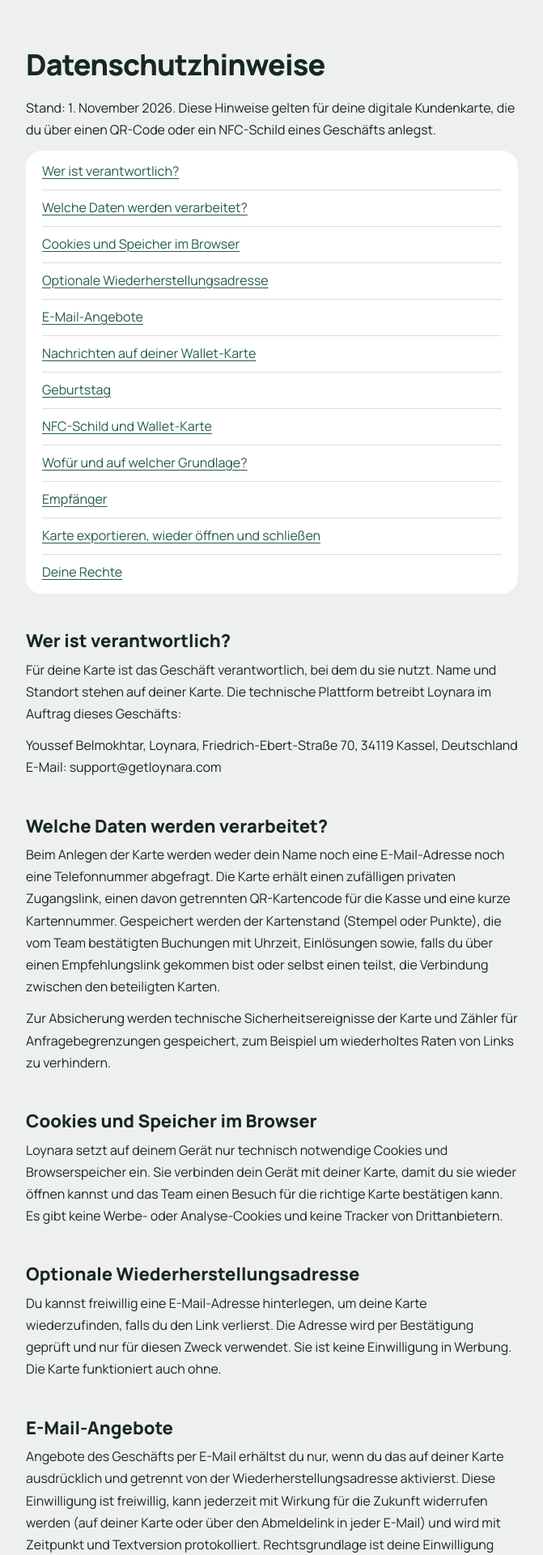
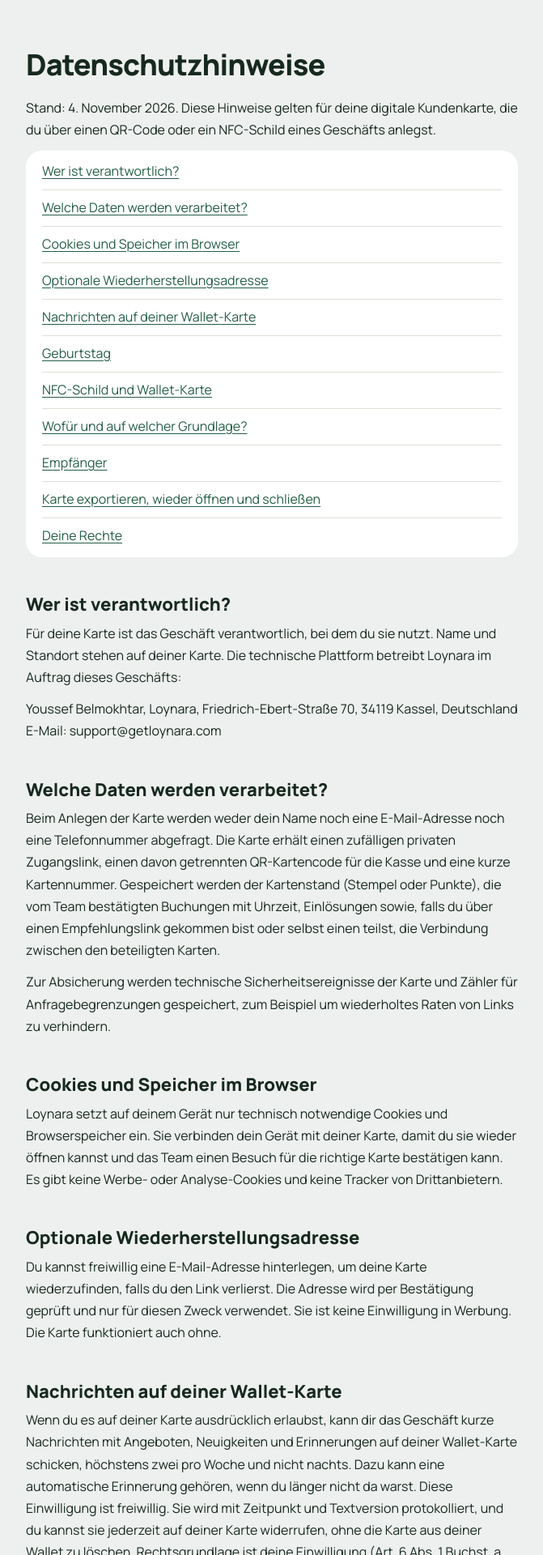
Before and after one commit to belmo-hub/loynara, a Next.js app: page /datenschutz in a window 1280 px wide. Shown: the part 60-1980 px from the top of the page at 81% size, without its empty margins (268-939 px from the left). Built offline with nearby package versions, Linux system fonts and the light colour scheme.

Commit message:
Drop email offers from the privacy notice

```diff
--- a/src/app/datenschutz/page.tsx
+++ b/src/app/datenschutz/page.tsx
@@ -8,7 +8,6 @@ const SECTIONS = [
   { id: "welche-daten-werden-verarbeitet", title: "Welche Daten werden verarbeitet?" },
   { id: "cookies-und-speicher-im-browser", title: "Cookies und Speicher im Browser" },
   { id: "optionale-wiederherstellungsadresse", title: "Optionale Wiederherstellungsadresse" },
-  { id: "e-mail-angebote", title: "E-Mail-Angebote" },
   { id: "nachrichten-auf-deiner-wallet-karte", title: "Nachrichten auf deiner Wallet-Karte" },
   { id: "geburtstag", title: "Geburtstag" },
   { id: "nfc-schild-und-wallet-karte", title: "NFC-Schild und Wallet-Karte" },
@@ -22,7 +21,7 @@ export default function DatenschutzPage() {
   return <AuthShell width="reading">
     <article className={styles.legal}>
     <h1>Datenschutzhinweise</h1>
-    <p>Stand: 1. November 2026. Diese Hinweise gelten für deine digitale Kundenkarte, die du über einen QR-Code oder ein NFC-Schild eines Geschäfts anlegst.</p>
+    <p>Stand: 4. November 2026. Diese Hinweise gelten für deine digitale Kundenkarte, die du über einen QR-Code oder ein NFC-Schild eines Geschäfts anlegst.</p>
     <LegalContents sections={SECTIONS} />
     <h2 id="wer-ist-verantwortlich">Wer ist verantwortlich?</h2>
     <p>Für deine Karte ist das Geschäft verantwortlich, bei dem du sie nutzt. Name und Standort stehen auf deiner Karte. Die technische Plattform betreibt Loynara im Auftrag dieses Geschäfts:</p>
@@ -34,10 +33,8 @@ export default function DatenschutzPage() {
     <p>Loynara setzt auf deinem Gerät nur technisch notwendige Cookies und Browserspeicher ein. Sie verbinden dein Gerät mit deiner Karte, damit du sie wieder öffnen kannst und das Team einen Besuch für die richtige Karte bestätigen kann. Es gibt keine Werbe- oder Analyse-Cookies und keine Tracker von Drittanbietern.</p>
     <h2 id="optionale-wiederherstellungsadresse">Optionale Wiederherstellungsadresse</h2>
     <p>Du kannst freiwillig eine E-Mail-Adresse hinterlegen, um deine Karte wiederzufinden, falls du den Link verlierst. Die Adresse wird per Bestätigung geprüft und nur für diesen Zweck verwendet. Sie ist keine Einwilligung in Werbung. Die Karte funktioniert auch ohne.</p>
-    <h2 id="e-mail-angebote">E-Mail-Angebote</h2>
-    <p>Angebote des Geschäfts per E-Mail erhältst du nur, wenn du das auf deiner Karte ausdrücklich und getrennt von der Wiederherstellungsadresse aktivierst. Diese Einwilligung ist freiwillig, kann jederzeit mit Wirkung für die Zukunft widerrufen werden (auf deiner Karte oder über den Abmeldelink in jeder E-Mail) und wird mit Zeitpunkt und Textversion protokolliert. Rechtsgrundlage ist deine Einwilligung (Art. 6 Abs. 1 Buchst. a DSGVO). Wenn ein Geschäft diese Funktion noch nicht nutzt, werden keine Angebote versendet.</p>
     <h2 id="nachrichten-auf-deiner-wallet-karte">Nachrichten auf deiner Wallet-Karte</h2>
-    <p>Wenn du es auf deiner Karte ausdrücklich erlaubst, kann dir das Geschäft kurze Nachrichten mit Angeboten, Neuigkeiten und Erinnerungen auf deiner Wallet-Karte schicken, höchstens zwei pro Woche und nicht nachts. Dazu kann eine automatische Erinnerung gehören, wenn du länger nicht da warst. Diese Einwilligung ist freiwillig und getrennt von der Einwilligung in E-Mails. Sie wird mit Zeitpunkt und Textversion protokolliert, und du kannst sie jederzeit auf deiner Karte widerrufen, ohne die Karte aus deiner Wallet zu löschen. Rechtsgrundlage ist deine Einwilligung (Art. 6 Abs. 1 Buchst. a DSGVO). Zugestellt werden die Nachrichten bei Apple Wallet über Apple, bei Google Wallet über Google.</p>
+    <p>Wenn du es auf deiner Karte ausdrücklich erlaubst, kann dir das Geschäft kurze Nachrichten mit Angeboten, Neuigkeiten und Erinnerungen auf deiner Wallet-Karte schicken, höchstens zwei pro Woche und nicht nachts. Dazu kann eine automatische Erinnerung gehören, wenn du länger nicht da warst. Diese Einwilligung ist freiwillig. Sie wird mit Zeitpunkt und Textversion protokolliert, und du kannst sie jederzeit auf deiner Karte widerrufen, ohne die Karte aus deiner Wallet zu löschen. Rechtsgrundlage ist deine Einwilligung (Art. 6 Abs. 1 Buchst. a DSGVO). Zugestellt werden die Nachrichten bei Apple Wallet über Apple, bei Google Wallet über Google.</p>
     <p>Läuft auf deiner Punktekarte ein Teil deiner Punkte bald ab, schickt dir das Geschäft vorher einen Hinweis auf deine Karte in Apple Wallet oder Google Wallet. Dafür musst du nichts erlauben; der Hinweis zählt zu den höchstens zwei Nachrichten pro Woche. Rechtsgrundlage ist die Durchführung des Kundenkartenprogramms (Art. 6 Abs. 1 Buchst. b DSGVO).</p>
     <h2 id="geburtstag">Geburtstag</h2>
     <p>Freiwillig kannst du auf deiner Karte Tag und Monat deines Geburtstags hinterlegen, ohne Jahr. Das Geschäft nutzt ihn nur für eine Geburtstagsprämie und, wenn du Nachrichten auf deiner Wallet-Karte erlaubt hast, für eine Erinnerung in deiner Geburtstagswoche. Du kannst ihn jederzeit auf deiner Karte löschen. Rechtsgrundlage ist die Durchführung des Kundenkartenprogramms (Art. 6 Abs. 1 Buchst. b DSGVO).</p>
@@ -46,7 +43,7 @@ export default function DatenschutzPage() {
     <h2 id="wofuer-und-auf-welcher-grundlage">Wofür und auf welcher Grundlage?</h2>
     <p>Wir verarbeiten die Daten, um die Kundenkarte bereitzustellen, Besuche und Prämien nachvollziehbar zu verbuchen, Missbrauch zu verhindern und die Plattform sicher zu betreiben. Rechtsgrundlage ist die Durchführung des Kundenkartenprogramms, an dem du teilnimmst (Art. 6 Abs. 1 Buchst. b DSGVO), und das berechtigte Interesse an Sicherheit und Missbrauchsschutz (Art. 6 Abs. 1 Buchst. f DSGVO).</p>
     <h2 id="empfaenger">Empfänger</h2>
-    <p>Das Geschäft sieht den Stand und den Verlauf deiner Karte, aber keinen Namen. Als Dienstleister setzen wir ein: Railway (Hosting der Anwendung und Datenbank), Cloudflare (Auslieferung und Schutz der Verbindung), bei Google-Wallet-Karten Google und, falls E-Mail-Funktionen genutzt werden, Mailgun (E-Mail-Versand). Bei Apple-Wallet-Karten erhält Apple für Aktualisierungen den Push-Token deines Geräts, aber keine Karteninhalte. Eine Verarbeitung außerhalb der Europäischen Union kann bei diesen Anbietern nicht ausgeschlossen werden.</p>
+    <p>Das Geschäft sieht den Stand und den Verlauf deiner Karte, aber keinen Namen. Als Dienstleister setzen wir ein: Railway (Hosting der Anwendung und Datenbank), Cloudflare (Auslieferung und Schutz der Verbindung), bei Google-Wallet-Karten Google und, wenn du eine Wiederherstellungsadresse hinterlegst, Mailgun (Versand der Bestätigungs- und Wiederherstellungs-E-Mails). Bei Apple-Wallet-Karten erhält Apple für Aktualisierungen den Push-Token deines Geräts, aber keine Karteninhalte. Eine Verarbeitung außerhalb der Europäischen Union kann bei diesen Anbietern nicht ausgeschlossen werden.</p>
     <h2 id="karte-exportieren-wieder-oeffnen-und-schliessen">Karte exportieren, wieder öffnen und schließen</h2>
     <p>Der private Kartenlink muss selbst sicher gespeichert werden. Ist er verloren, stellt dir das Geschäft die Karte neu aus: gleicher Stand, gleicher Verlauf. Der alte Link und der alte QR-Code funktionieren danach nicht mehr. Auf deiner Karte kannst du deine Daten exportieren und die Karte selbst schließen. Beim Schließen werden Link und QR-Code ungültig, hinterlegte Kontakt- und Wiederherstellungsdaten werden entfernt. Buchungen, Einlösungen und der Verlauf deiner Einwilligungen bleiben unter einer pseudonymen Karten-ID erhalten, damit Buchungen nachvollziehbar bleiben und Einwilligungen nachgewiesen werden können. Sie werden nicht für andere Zwecke genutzt. Eine feste Löschfrist dafür ist noch nicht festgelegt.</p>
     <h2 id="deine-rechte">Deine Rechte</h2>
```
Also changed, not shown: 1 other file (tests, documents, lock files or other folders).
